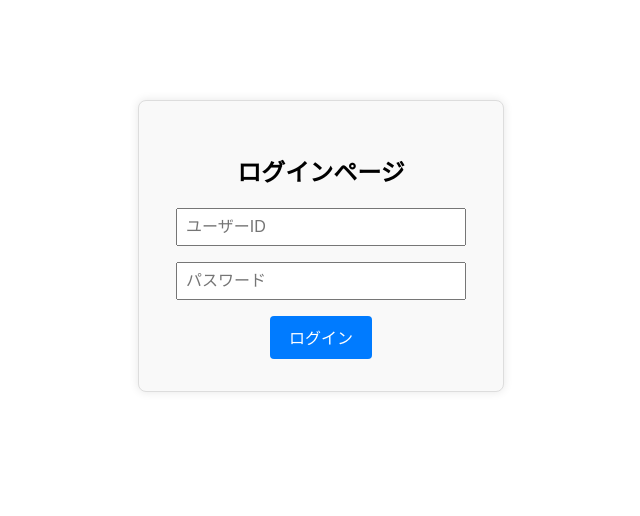
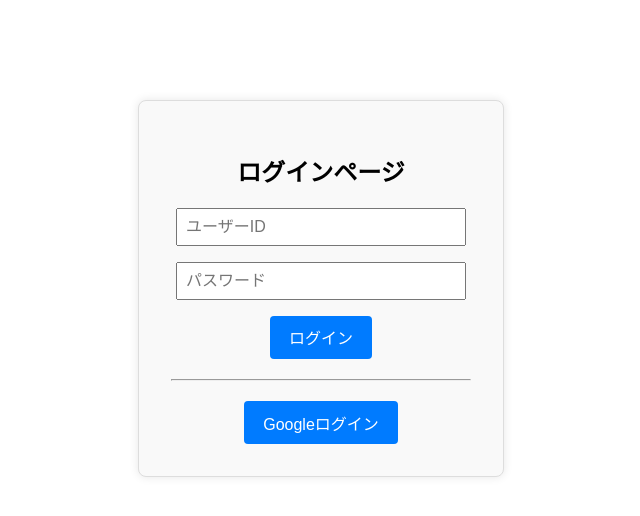
Before and after one commit to yoyoyo0205/react-login-client, a React (Create React App) app: page / in a window 1280 px wide. Shown: the top 516 px of the page, without its empty margins (319-959 px from the left). Built offline with nearby package versions, Linux system fonts and the light colour scheme.

Commit message:
Googleログインボタン追加、リダイレクト処理の追加（一旦疎通のみ確認）

```diff
--- a/src/App.js
+++ b/src/App.js
@@ -3,6 +3,7 @@ import { BrowserRouter, Routes, Route } from 'react-router-dom';
 import LoginPage from './pages/LoginPage';
 import AdminPage from './pages/AdminPage';
 import PrivateRoute from './components/PrivateRoute';
+import OAuthSuccess from './pages/OAuthSuccess';
 
 function App() {
   return (
@@ -17,6 +18,7 @@ function App() {
             </PrivateRoute>
           }
         />
+        <Route path="/oauth-success" element={<OAuthSuccess />} />
       </Routes>
     </BrowserRouter>
   );
--- a/src/pages/LoginPage.js
+++ b/src/pages/LoginPage.js
@@ -16,8 +16,6 @@ const LoginPage = () => {
       setErrorMsg('ユーザーIDとパスワードを両方入力してください。');
       return;
     }
-
-    // バリデーション通過時のみログイン処理
     await login();
   };
 
@@ -35,6 +33,10 @@ const LoginPage = () => {
     } catch (error) {
       setErrorMsg('ログインに失敗しました。\nユーザー名またはパスワードが間違っています。');
     }
+  };
+
+  const handleGoogleLogin = () => {
+    window.location.href = 'http://localhost:8080/oauth2/authorization/google';
   };
 
   return (
@@ -58,6 +60,10 @@ const LoginPage = () => {
         />
       </div>
       <button onClick={handleSubmit}>ログイン</button>
+
+      <hr style={{ margin: '20px 0' }} />
+
+      <button onClick={handleGoogleLogin}>Googleログイン</button>
     </div>
   );
 };
--- /dev/null
+++ b/src/pages/OAuthSuccess.js
@@ -0,0 +1,16 @@
+import React, { useEffect } from 'react';
+import { useNavigate } from 'react-router-dom';
+
+const OAuthSuccess = () => {
+  const navigate = useNavigate();
+
+  useEffect(() => {
+    //今後トークンをクエリから取得して保存したい場合はここで処理
+    console.log('OAuth login successful!');
+    navigate('/admin'); //認証済みページへリダイレクト
+  }, [navigate]);
+
+  return <div>ログイン成功！リダイレクト中です...</div>;
+};
+
+export default OAuthSuccess;
```
